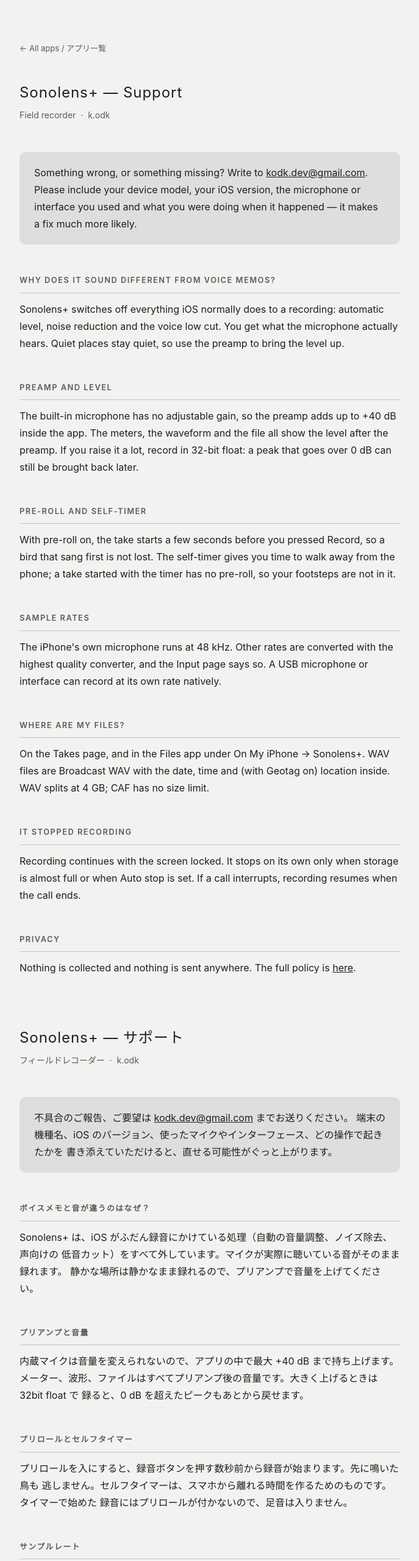
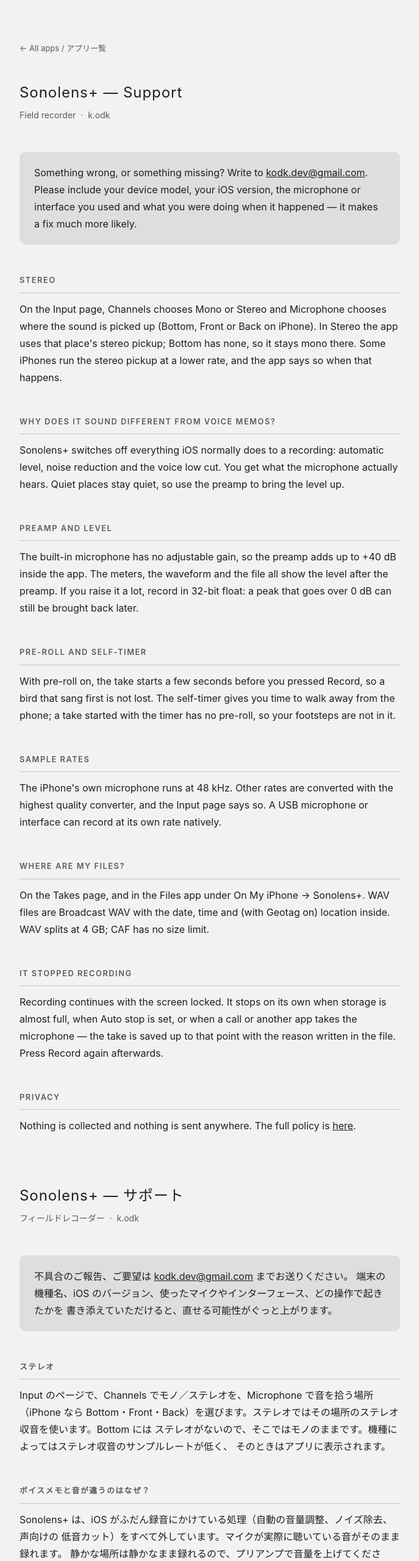
Before and after one commit to keiodak/privacy, a plain HTML site: page sonolens-support.html in a window 1280 px wide. Shown: the top 2560 px of the page at 61% size, without its empty margins (296-983 px from the left). Drawn offline with Linux system fonts and the light colour scheme.

Commit message:
Sonolens+: user guide, support page updates

```diff
--- a/sonolens-support.html
+++ b/sonolens-support.html
@@ -67,6 +67,12 @@
     happened &mdash; it makes a fix much more likely.</p>
   </div>
 
+  <h2>Stereo</h2>
+  <p>On the Input page, Channels chooses Mono or Stereo and Microphone chooses where the sound is
+  picked up (Bottom, Front or Back on iPhone). In Stereo the app uses that place's stereo pickup;
+  Bottom has none, so it stays mono there. Some iPhones run the stereo pickup at a lower rate, and
+  the app says so when that happens.</p>
+
   <h2>Why does it sound different from Voice Memos?</h2>
   <p>Sonolens+ switches off everything iOS normally does to a recording: automatic level,
   noise reduction and the voice low cut. You get what the microphone actually hears. Quiet
@@ -93,8 +99,9 @@
   CAF has no size limit.</p>
 
   <h2>It stopped recording</h2>
-  <p>Recording continues with the screen locked. It stops on its own only when storage is almost
-  full or when Auto stop is set. If a call interrupts, recording resumes when the call ends.</p>
+  <p>Recording continues with the screen locked. It stops on its own when storage is almost
+  full, when Auto stop is set, or when a call or another app takes the microphone &mdash; the take
+  is saved up to that point with the reason written in the file. Press Record again afterwards.</p>
 
   <h2>Privacy</h2>
   <p>Nothing is collected and nothing is sent anywhere. The full policy is
@@ -112,6 +119,12 @@
       端末の機種名、iOS のバージョン、使ったマイクやインターフェース、どの操作で起きたかを
       書き添えていただけると、直せる可能性がぐっと上がります。</p>
     </div>
+
+    <h2>ステレオ</h2>
+    <p>Input のページで、Channels でモノ／ステレオを、Microphone で音を拾う場所（iPhone なら
+    Bottom・Front・Back）を選びます。ステレオではその場所のステレオ収音を使います。Bottom には
+    ステレオがないので、そこではモノのままです。機種によってはステレオ収音のサンプルレートが低く、
+    そのときはアプリに表示されます。</p>
 
     <h2>ボイスメモと音が違うのはなぜ？</h2>
     <p>Sonolens+ は、iOS がふだん録音にかけている処理（自動の音量調整、ノイズ除去、声向けの
@@ -139,16 +152,20 @@
     CAF はサイズの上限がありません。</p>
 
     <h2>録音が止まった</h2>
-    <p>画面をロックしても録音は続きます。自動で止まるのは、空き容量がほとんどなくなったときと、
-    オートストップを設定したときだけです。電話で中断された場合は、通話が終わると再開します。</p>
+    <p>画面をロックしても録音は続きます。自動で止まるのは、空き容量がほとんどなくなったとき、
+    オートストップを設定したとき、電話や他のアプリがマイクを使ったときです。そこまでの録音は
+    理由をファイルに書いて保存されます。終わったらもう一度録音ボタンを押してください。</p>
 
     <h2>プライバシー</h2>
     <p>何も集めず、どこへも送りません。全文は
     <a href="sonolens.html">こちら</a>。</p>
   </div>
 
+  <h2>User guide &nbsp;/&nbsp; ユーザーガイド</h2>
+  <p><a href="manuals/Sonolens_UserGuide.pdf">Sonolens+ User Guide (PDF)</a> &nbsp;&middot;&nbsp; 英語版</p>
+
   <footer>
-    Last updated 11 October 2026 &nbsp;&middot;&nbsp; 最終更新 2026年10月11日
+    Last updated 28 November 2026 &nbsp;&middot;&nbsp; 最終更新 2026年11月28日
   </footer>
 
 </main>
```
Also changed, not shown: 1 other file.
